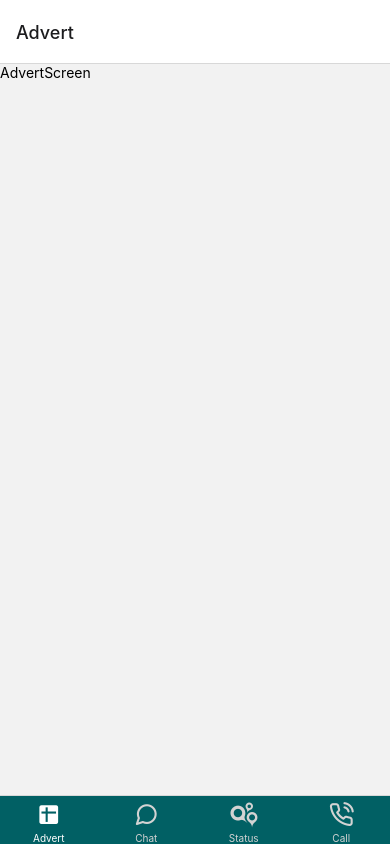
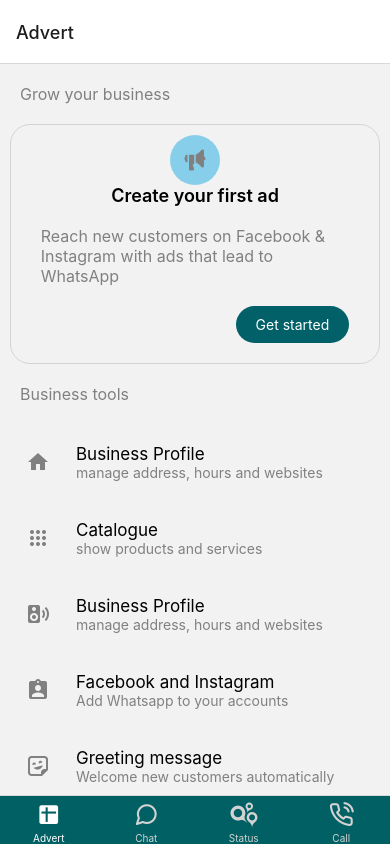
Before and after one commit to olayinkagrace/ogwhatsapp, a React Native app in the folder client/: screen /Advert in a window 390 px wide. Built offline with nearby package versions, Linux system fonts and the light colour scheme.

Commit message:
advert screen added

```diff
--- a/client/src/components/CallComponent.js
+++ b/client/src/components/CallComponent.js
@@ -16,7 +16,7 @@ const CallComponent = ({ user }) => {
           </Text>
 
       </View>
-      <Ionicons name="ios-call" size={24} color="green" />
+      <Ionicons name="ios-call" size={24} color="green"  />
     </TouchableOpacity>
 
   );
@@ -25,8 +25,9 @@ const CallComponent = ({ user }) => {
 const styles = StyleSheet.create({
   container: {
     flexDirection: "row",
-    padding: 20,
-    alignItems: 'center'
+    padding: 10,
+    alignItems: 'center',
+    marginHorizontal: 7
   },
   info: {
     flex: 1,
--- a/client/src/components/StatusComponent.js
+++ b/client/src/components/StatusComponent.js
@@ -24,7 +24,7 @@ const StatusComponent = ({ user }) => {
 const styles = StyleSheet.create({
   container: {
     flexDirection: "row",
-    padding: 20,
+    padding: 10,
     alignItems: 'center'
   },
   info: {
--- /dev/null
+++ b/client/src/components/advertComponent.js
@@ -0,0 +1,36 @@
+import React from 'react'
+import {Text, View, StyleSheet} from 'react-native'
+import { MaterialCommunityIcons } from '@expo/vector-icons';
+
+const AdvertComponent = ({textBold, textLight, iconName}) => {
+  return (
+    <View style={styles.wrapper}>
+        <MaterialCommunityIcons name={iconName} size={24} color="grey" style={styles.icon} />
+        <View>
+            <Text style={styles.bold}>{textBold}</Text>
+            <Text style={styles.par}>{textLight}</Text>
+        </View>
+    </View>
+  )
+}
+
+const styles = StyleSheet.create({
+  wrapper: {
+    flexDirection: 'row',
+    alignItems: 'center',
+  },
+  bold: {
+    fontSize: 17,
+    fontWeight: 400
+  },
+  par : {
+    fontSize: 14,
+    color: 'grey'
+  },
+icon: {
+    padding: 26
+}
+})
+
+
+export default AdvertComponent
--- a/client/src/screens/AdvertScreen.js
+++ b/client/src/screens/AdvertScreen.js
@@ -1,12 +1,108 @@
 import React from 'react'
-import { Text, View } from 'react-native'
+import { Button, Text, View, StyleSheet, TouchableOpacity, ScrollView } from 'react-native'
+import AdvertComponent from '../components/advertComponent'
+import { Ionicons } from '@expo/vector-icons';
 
 const AdvertScreen = () => {
   return (
-   <View>
-    <Text>AdvertScreen</Text>
-   </View>
+    <ScrollView style={styles.container}>
+      <Text style={styles.text}>Grow your business</Text>
+      <View style={styles.box}>
+        <View style={styles.icon}>
+          <Ionicons name="md-megaphone" size={24} color="grey" />
+        </View>
+        <Text style={styles.boxHeader}>Create your first ad</Text>
+        <Text style={styles.text} >Reach new customers on Facebook & Instagram with ads that lead to WhatsApp</Text>
+        <TouchableOpacity style={styles.btn}>
+          <Text style={styles.btnText}>Get started</Text>
+        </TouchableOpacity>
+
+      </View>
+      <Text style={styles.text}>Business tools</Text>
+      <AdvertComponent
+        iconName={"home"}
+        textBold={"Business Profile"}
+        textLight={"manage address, hours and websites"}
+      />
+      <AdvertComponent
+        iconName={"dots-grid"}
+        textBold={"Catalogue"}
+        textLight={"show products and services"}
+      />
+      <AdvertComponent
+        iconName={"speaker-wireless"}
+        textBold={"Business Profile"}
+        textLight={"manage address, hours and websites"}
+      />
+      <AdvertComponent
+        iconName={"clipboard-account"}
+        textBold={"Facebook and Instagram"}
+        textLight={"Add Whatsapp to your accounts"}
+      />
+      <AdvertComponent
+        iconName={"sticker-emoji"}
+        textBold={"Greeting message"}
+        textLight={"Welcome new customers automatically"}
+      />
+      <AdvertComponent
+        iconName={"umbrella-beach-outline"}
+        textBold={"Away message"}
+        textLight={"Reply automatically when you are away"}
+      />
+      <AdvertComponent
+        iconName={"lightning-bolt"}
+        textBold={"Quick replies"}
+        textLight={"Reuse frequuent messages"}
+      />
+    </ScrollView>
   )
 }
+const styles = StyleSheet.create({
+  container: {
+    flex: 1
+  },
+  text: {
+    color: 'grey',
+    fontSize: 16,
+    padding: 20
+  },
+  box: {
+    width: '95%',
+    borderWidth: 1,
+    borderColor: 'lightgrey',
+    alignSelf: 'center',
+    borderRadius: 20,
+    alignItems: 'center',
+    justifyContent: 'center',
+    padding: 10
+  },
+  boxHeader: {
+    fontWeight: '600',
+    fontSize: 18
+  },
+  btn: {
+    borderRadius: 20,
+    backgroundColor: '#016068',
+    padding: 10,
+    alignSelf: 'flex-end',
+    marginRight: 20,
+    paddingHorizontal: 20,
+    marginBottom: 10
+
+  },
+  btnText: {
+    color: 'white',
+
+  },
+  icon: {
+    width: 50,
+    height: 50,
+    borderRadius: 25,
+    backgroundColor: 'skyblue',
+    alignItems: 'center',
+    justifyContent: 'center'
+  }
+})
+
 
 export default AdvertScreen
```
